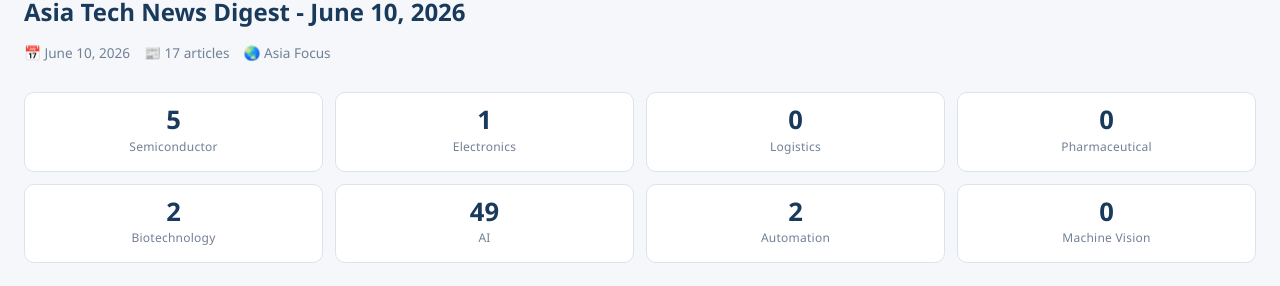
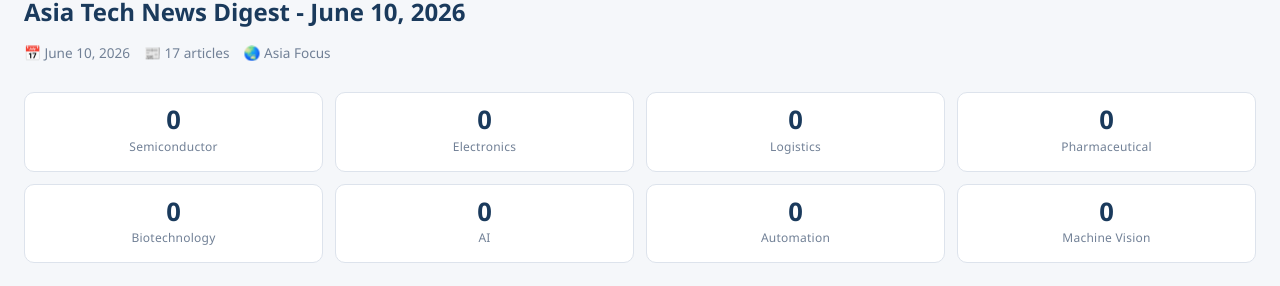
Before and after one commit to asiatechfeed/Asia-Tech-Feed, a Jekyll site: the page built from _posts/2026-06-10-asia-tech-news-digest.md, in a window 1280 px wide and 900 px high. Shown: the part 400-686 px from the top of the window. Built offline with Jekyll 4.4.1, drawn with Linux system fonts in a browser that asks for light colours.

Commit message:
Refactor keyword count logic in post layoutFix AI count: match tag chips instead of substring

```diff
--- a/_layouts/post.html
+++ b/_layouts/post.html
@@ -37,8 +37,8 @@
   {% for kw in kws %}
   <div class="stat-card">
     <div class="num">
-      {% assign kw_lower = kw | downcase %}
-      {{ content | downcase | split: kw_lower | size | minus: 1 }}
+      {% assign tag_marker = '>' | append: kw | append: '</span>' %}
+      {{ content | split: tag_marker | size | minus: 1 }}
     </div>
     <div class="lbl">{{ kw }}</div>
   </div>
```
